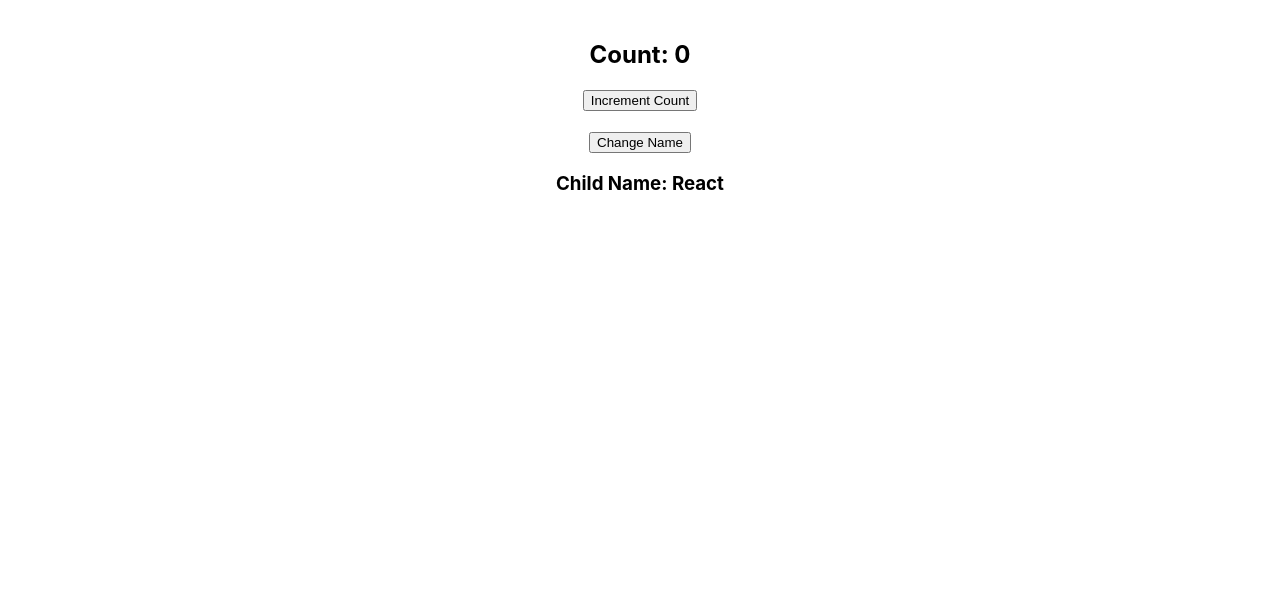
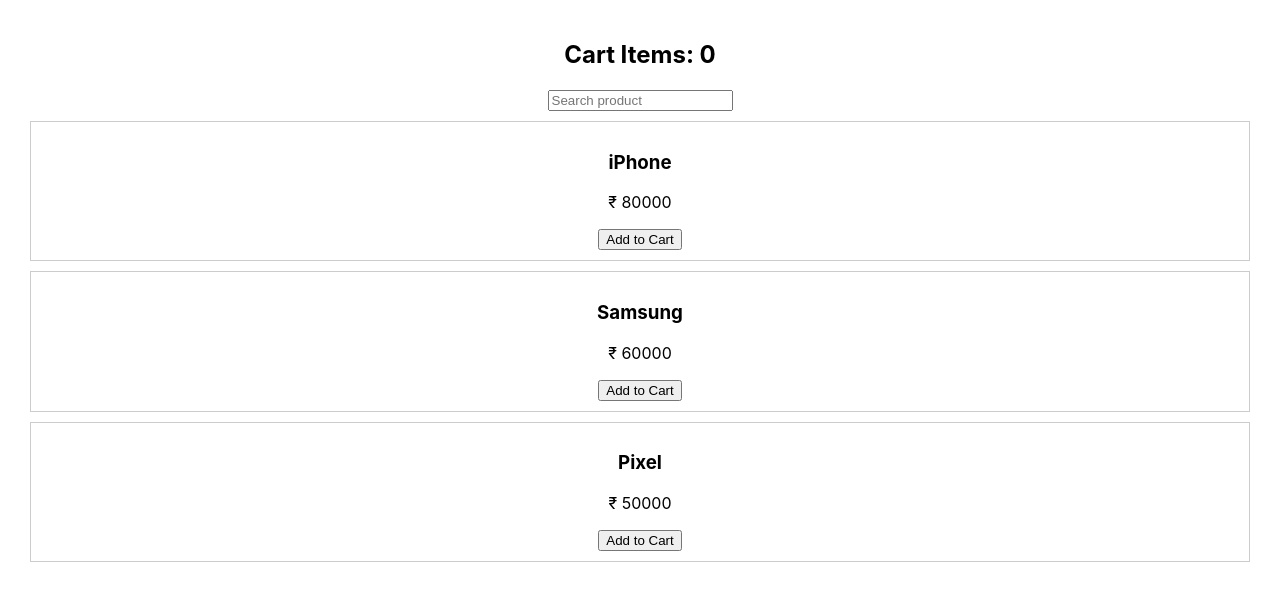
Before and after one commit to vishnuttxminds/react-start-app, a React (Create React App) app: page / in a window 1280 px wide. Shown: the top 600 px of the page. Built offline with nearby package versions, Linux system fonts and the light colour scheme.

Commit message:
ProductListWithoutCallback ,WithCallback using React.memo

```diff
--- a/src/App.js
+++ b/src/App.js
@@ -20,6 +20,8 @@
 import Button from "./screens/Button";
 import Counter2 from "./screens/Counter2";
 import CountMemo from "./screens/CountMemo";
+import ProductListWithCallback from "./screens/ECom/ProductListWithCallback";
+import ProductListWithoutCallback from "./screens/ECom/ProductListWithoutCallback";
 
 function App() {
   const loggedInEmployee = {
@@ -92,7 +94,9 @@
       </div> */}
 
       <div style={{ padding: "20px" }}>
-         <CountMemo />
+         {/* <CountMemo /> */}
+        <ProductListWithCallback />
+        {/* <ProductListWithoutCallback /> */}
       </div>
     </div>
   );
--- a/src/screens/CountMemo.js
+++ b/src/screens/CountMemo.js
@@ -21,7 +21,7 @@
         Change Name
       </button>
 
-      <Child name={name} />
+      <Child name="React"/>
     </div>
   );
 };
--- /dev/null
+++ b/src/screens/ECom/Product.js
@@ -0,0 +1,17 @@
+import React from "react";
+
+const Product = ({ product, addToCart }) => {
+  console.log(" Product rendered:", product.name);
+
+  return (
+    <div style={{ border: "1px solid #ccc", padding: "10px", margin: "10px" }}>
+      <h3>{product.name}</h3>
+      <p>₹ {product.price}</p>
+      <button onClick={() => addToCart(product)}>
+        Add to Cart
+      </button>
+    </div>
+  );
+};
+
+export default React.memo(Product);
--- /dev/null
+++ b/src/screens/ECom/ProductListWithCallback.js
@@ -0,0 +1,43 @@
+import React, { useState, useCallback } from "react";
+import Product from "./Product";
+
+const productsData = [
+  { id: 1, name: "iPhone", price: 80000 },
+  { id: 2, name: "Samsung", price: 60000 },
+  { id: 3, name: "Pixel", price: 50000 }
+];
+
+const ProductListWithCallback = () => {
+  const [search, setSearch] = useState("");
+  const [cartCount, setCartCount] = useState(0);
+
+  const addToCart = useCallback((product) => {
+    setCartCount(prev => prev + 1);
+  }, []);
+
+  const filteredProducts = productsData.filter(p =>
+    p.name.toLowerCase().includes(search.toLowerCase())
+  );
+
+  return (
+    <div>
+      <h2> Cart Items: {cartCount}</h2>
+
+      <input
+        placeholder="Search product"
+        value={search}
+        onChange={(e) => setSearch(e.target.value)}
+      />
+
+      {filteredProducts.map(product => (
+        <Product
+          key={product.id}
+          product={product}
+          addToCart={addToCart}
+        />
+      ))}
+    </div>
+  );
+};
+
+export default ProductListWithCallback;
--- /dev/null
+++ b/src/screens/ECom/ProductListWithoutCallback.js
@@ -0,0 +1,42 @@
+import React, { useState } from "react";
+import Product from "./Product";
+
+const productsData = [
+  { id: 1, name: "iPhone", price: 80000 },
+  { id: 2, name: "Samsung", price: 60000 },
+  { id: 3, name: "Pixel", price: 50000 }
+];
+
+const ProductListWithoutCallback = () => {
+  const [search, setSearch] = useState("");
+  const [cartCount, setCartCount] = useState(0);
+  const addToCart = (product) => {
+    setCartCount(cartCount + 1);
+  };
+
+  const filteredProducts = productsData.filter(p =>
+    p.name.toLowerCase().includes(search.toLowerCase())
+  );
+
+  return (
+    <div>
+      <h2>Cart Items: {cartCount}</h2>
+
+      <input
+        placeholder="Search product"
+        value={search}
+        onChange={(e) => setSearch(e.target.value)}
+      />
+
+      {filteredProducts.map(product => (
+        <Product
+          key={product.id}
+          product={product}
+          addToCart={addToCart}
+        />
+      ))}
+    </div>
+  );
+};
+
+export default ProductListWithoutCallback;
```
